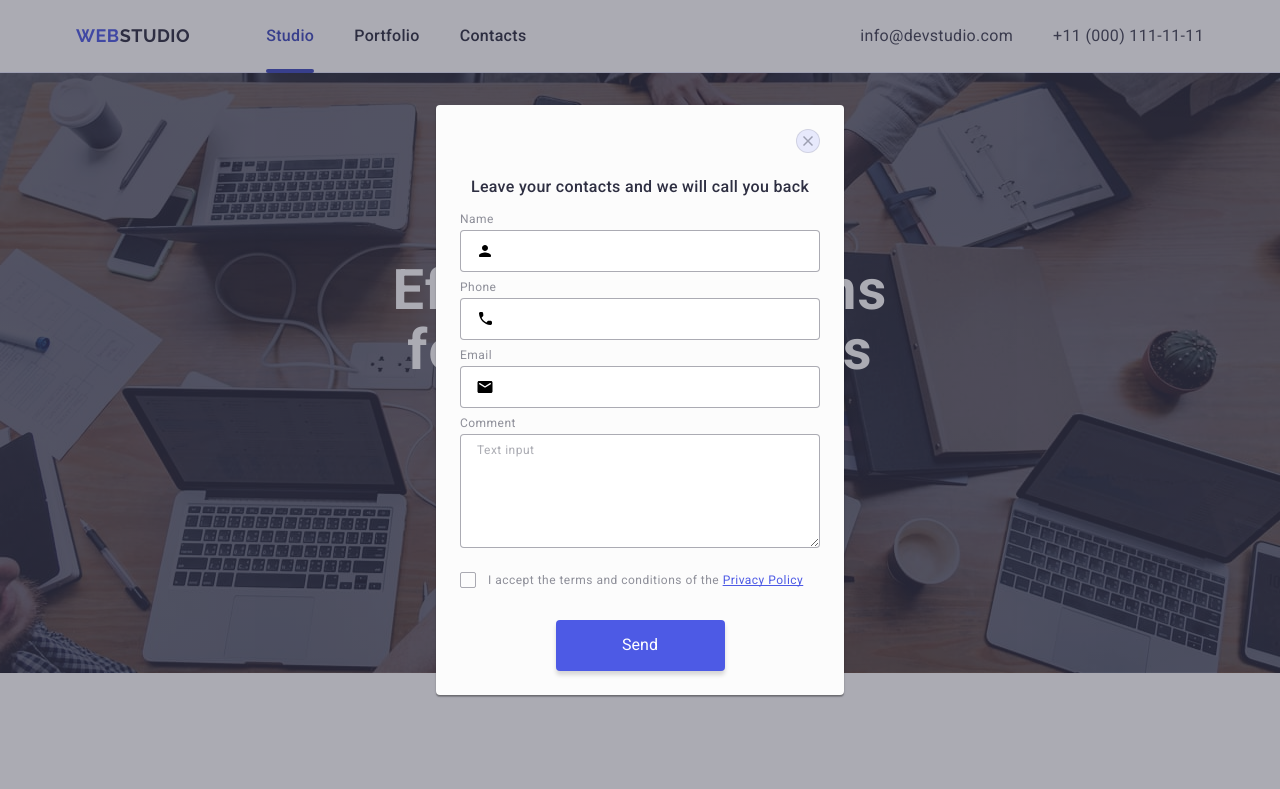
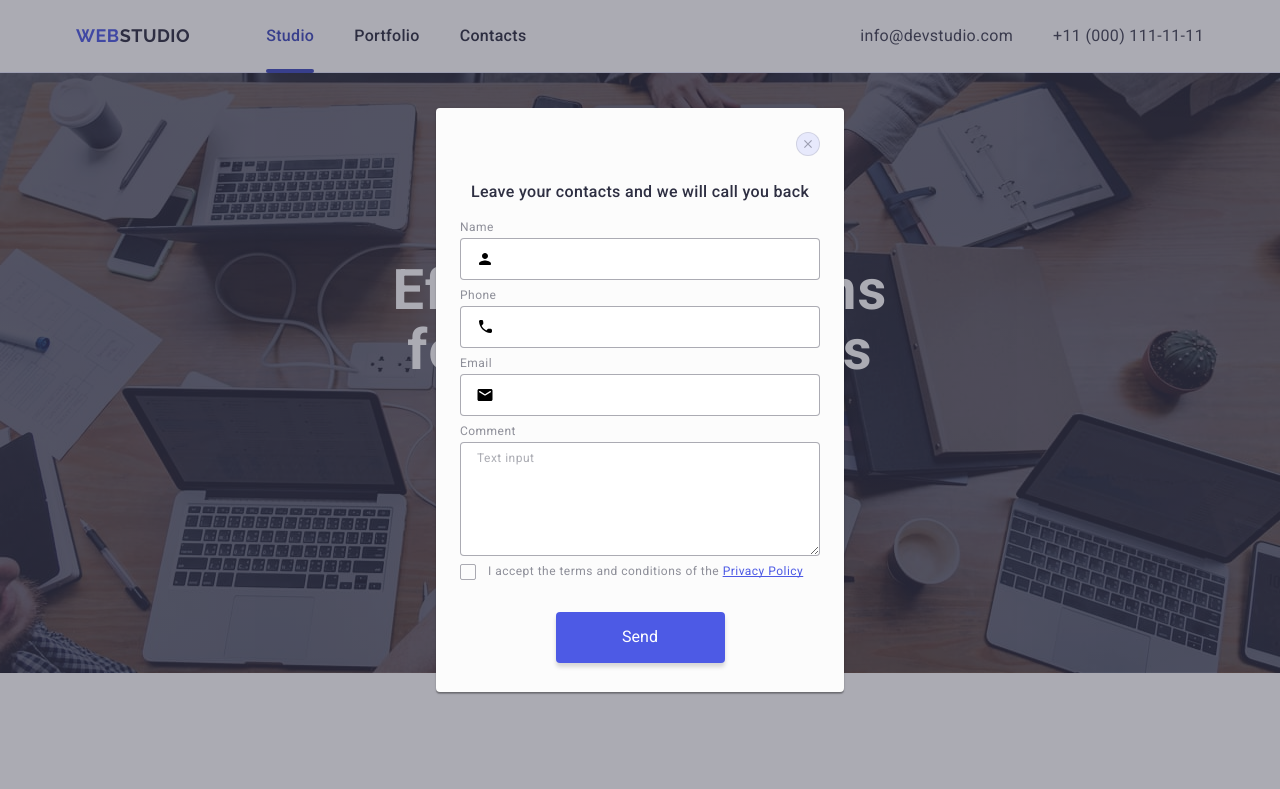
Before and after one commit to Vfrost1310/goit-markup-hw-05, a plain HTML site: page index.html in a window 1280 px wide. Shown: the top 789 px of the page. Drawn offline with nearby package versions, Linux system fonts and the light colour scheme.

Commit message:
Enhance modal functionality and styling with improved layout and transitions

```diff
--- a/css/styles.css
+++ b/css/styles.css
@@ -386,19 +386,26 @@ section {
     align-items: center;
     justify-content: center;
     z-index: 999;
+    transition: opacity 250ms cubic-bezier(0.4, 0, 0.2, 1), visibility 250ms cubic-bezier(0.4, 0, 0.2, 1);
 }
     .modal{
         box-shadow: 0 1px 1px 0 rgba(0, 0, 0, 0.14), 0 1px 3px 0 rgba(0, 0, 0, 0.12), 0 2px 1px 0 rgba(0, 0, 0, 0.2);
         background: #fcfcfc;
-        padding: 24px;
+        padding: 72px 24px 24px 24px;
         border-radius: 4px;
         position: absolute;
         width: 408px;
         min-height: 584px;
+        top: 50%;
+        left: 50%;
+        transform: translate(-50%, -50%);
+        transition: transform 250ms cubic-bezier(0.4, 0, 0.2, 1);
     }
     .modal .close-btn{
+        position: absolute;
+        top: 24px;
+        right: 24px;
         display: flex;
-        justify-self: end;
         background-color: #e7e9fc;
         border-radius: 50%;
         border: solid 1px rgba(0, 0, 0, 0.1);
@@ -412,21 +419,22 @@ section {
     }
         .modal .close-btn:hover, .modal .close-btn:focus{
             background-color: #404bbf;
+            border: none;
         }
         .modal .close-btn .close-icon{
             fill: rgba(46, 47, 66, 0.4);
+            transition: fill 250ms cubic-bezier(0.4, 0, 0.2, 1);
         }
         .modal .close-btn:hover .close-icon, .modal .close-btn:focus .close-icon {
             fill: #ffffff;
         }
     .modal .modal-title {
-        width: 100%;
         text-align: center;
         margin-bottom: 16px;
         font-weight: 500;
         font-size: 16px;
         letter-spacing: 0.02em;
-        line-height: 1.2;
+        line-height: 1.5;
         color: #2e2f42;
     }
     .modal .form{
@@ -441,6 +449,9 @@ section {
         line-height: 117%;
         letter-spacing: 0.04em;
         color: #8e8f99;
+    }
+    .modal .form .form-label-cont {
+        margin-bottom: 8px;
     }
     .modal .form .form-input-cont{
         position: relative;
--- a/index.html
+++ b/index.html
@@ -463,15 +463,16 @@
     </footer>
     <div class="overlay">
       <div class="modal">
-        <button class="close-btn">
-          <svg class="close-icon" width="18" height="24">
+        <button class="close-btn" type="button">
+          <svg width="8" height="8" class="close-icon">
             <use href="./images/icons.svg#icon-close"></use>
           </svg>
         </button>
-        <h3 class="sub-title-text modal-title">
+        <p class="sub-title-text modal-title">
           Leave your contacts and we will call you back
-        </h3>
+        </p>
         <form class="form">
+          <div class="form-lable-cont">
             <label class="form-label">
               <p class="form-base-text">Name</p>
               <div class="form-input-cont">
@@ -481,6 +482,8 @@
                 </svg>
               </div>
             </label>
+          </div>
+          <div class="form-lable-cont">
             <label class="form-label">
               <p class="form-base-text">Phone</p>
               <div class="form-input-cont">
@@ -490,6 +493,8 @@
                 </svg>
               </div>
             </label>
+          </div>
+          <div class="form-lable-cont">
             <label class="form-label">
               <p class="form-base-text">Email</p>
               <div class="form-input-cont">
@@ -499,6 +504,8 @@
                 </svg>
               </div>
             </label>
+          </div>
+          <div class="form-lable-cont">
             <label class="form-label">
               <p class="form-base-text">Comment</p>
               <textarea
@@ -508,6 +515,7 @@
                 placeholder="Text input"
               ></textarea>
             </label>
+          </div>
           <label class="form-label">
             <input
               type="checkbox"
```
Lines whose indentation alone changed are shown as unchanged.
